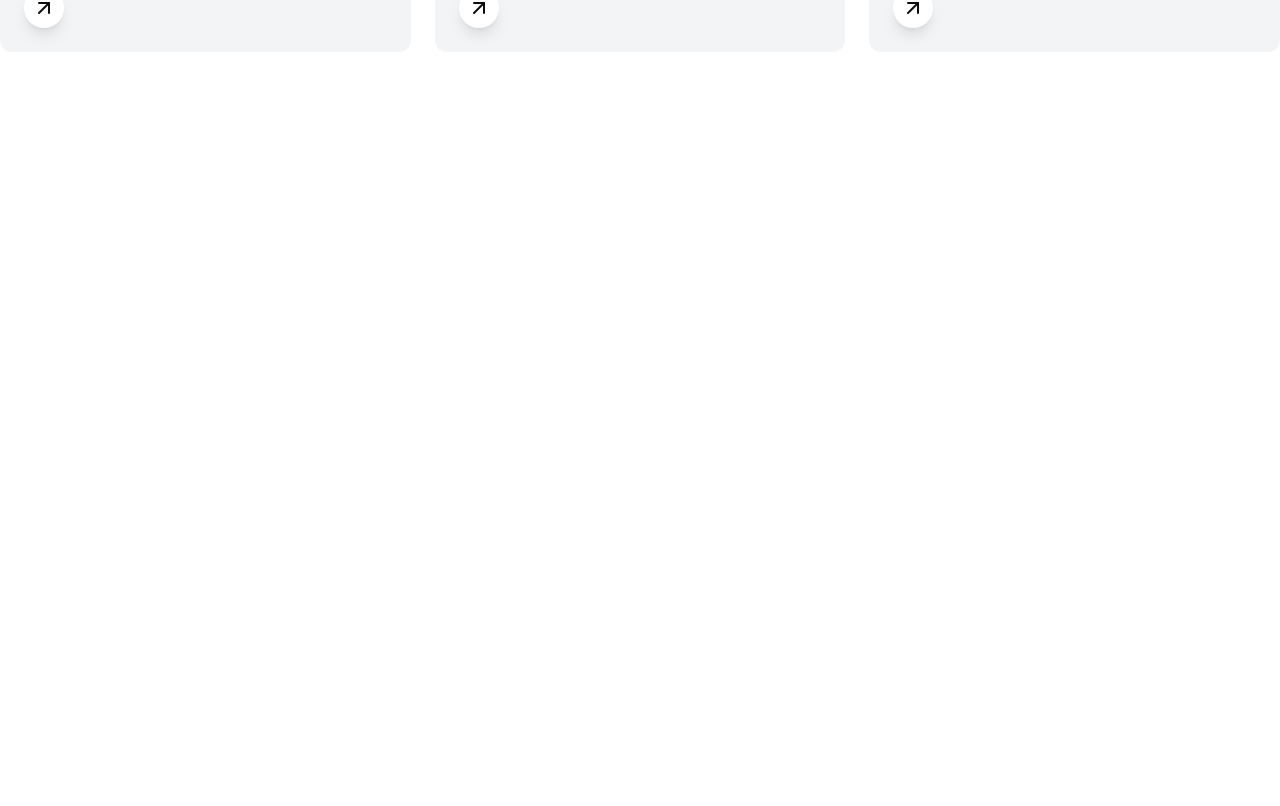
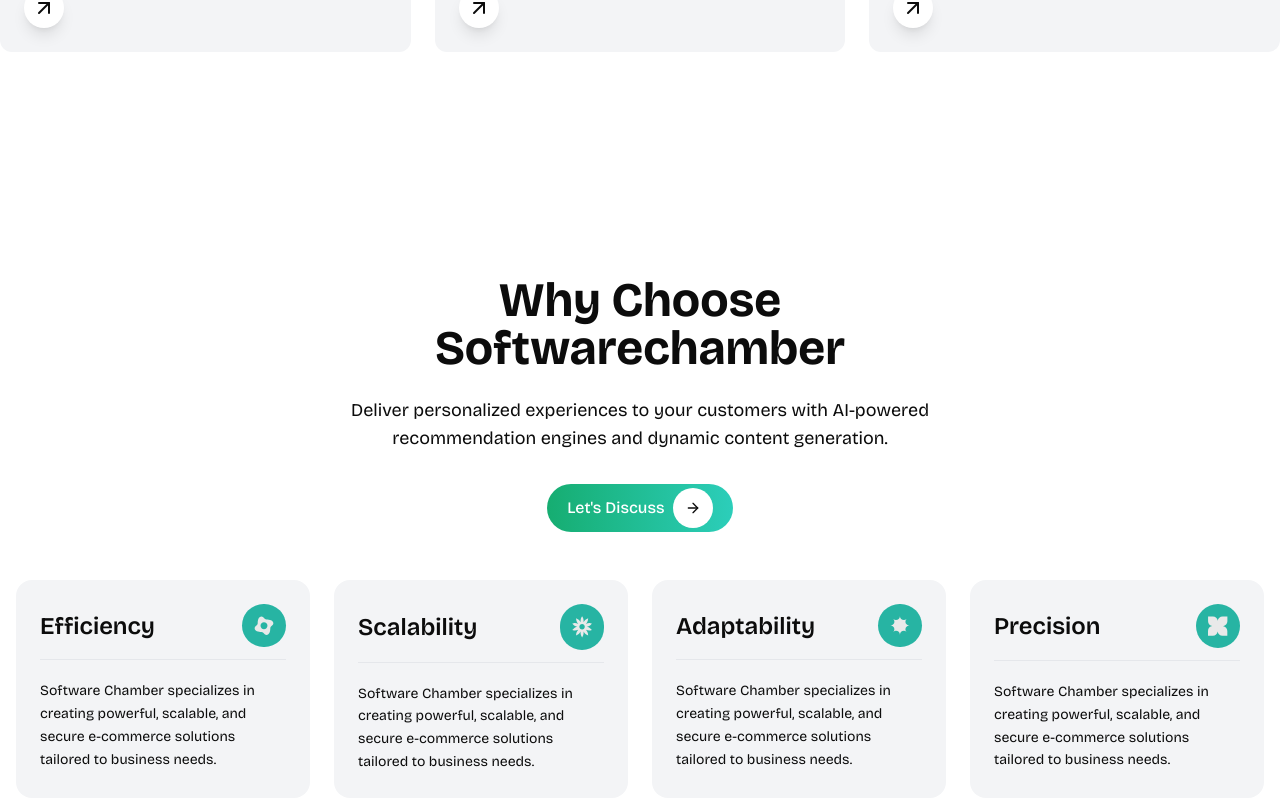
Before and after one commit to ihrimon/task-software-chamber, a Next.js app: page / in a window 1280 px wide. Shown: the part 3198-4004 px from the top of the page. Before the commit the page ends 3410 px from the top, so only its background shows below. Built offline with nearby package versions, Linux system fonts and the light colour scheme.

Commit message:
section: why choose us completed

```diff
--- a/app/globals.css
+++ b/app/globals.css
@@ -52,3 +52,7 @@ body {
 .bg-primary {
   background-color: var(--primary) !important;
 }
+
+button {
+  cursor: pointer;
+}
--- a/app/page.tsx
+++ b/app/page.tsx
@@ -1,6 +1,7 @@
 import About from '@/components/about';
 import Banner from '@/components/banner';
 import Services from '@/components/services';
+import WhyChooseUs from '@/components/why-choose-us';
 
 export default function Home() {
   return (
@@ -9,6 +10,7 @@ export default function Home() {
         <Banner />
         <About />
         <Services />
+        <WhyChooseUs />
       </main>
 
       <footer></footer>
--- /dev/null
+++ b/components/why-choose-us.tsx
@@ -0,0 +1,106 @@
+import { ArrowRight, ChevronLeft, ChevronRight } from 'lucide-react';
+import Image from 'next/image';
+
+const features = [
+  {
+    id: 'efficiency',
+    title: 'Efficiency',
+    description:
+      'Software Chamber specializes in creating powerful, scalable, and secure e-commerce solutions tailored to business needs.',
+    icon: '/assets/icons/choose-1.svg',
+  },
+  {
+    id: 'scalability',
+    title: 'Scalability',
+    description:
+      'Software Chamber specializes in creating powerful, scalable, and secure e-commerce solutions tailored to business needs.',
+    icon: '/assets/icons/choose-2.svg',
+  },
+  {
+    id: 'adaptability',
+    title: 'Adaptability',
+    description:
+      'Software Chamber specializes in creating powerful, scalable, and secure e-commerce solutions tailored to business needs.',
+    icon: '/assets/icons/choose-3.svg',
+  },
+  {
+    id: 'precision',
+    title: 'Precision',
+    description:
+      'Software Chamber specializes in creating powerful, scalable, and secure e-commerce solutions tailored to business needs.',
+    icon: '/assets/icons/choose-4.svg',
+  },
+];
+
+const WhyChooseUs = () => {
+  return (
+    <section className='bg-white py-16 px-4 text-heading relative'>
+      <div className='max-w-7xl mx-auto'>
+        {/* Header */}
+        <div className='text-center mb-12'>
+          <h2 className='text-4xl md:text-5xl font-bold text-hero-text mb-6'>
+            Why Choose
+            <br />
+            Softwarechamber
+          </h2>
+          <p className='text-lg text-subtitle-text max-w-2xl mx-auto mb-8'>
+            Deliver personalized experiences to your customers with AI-powered
+            recommendation engines and dynamic content generation.
+          </p>
+          <button
+            className='px-5 py-1 rounded-full font-medium transition-all duration-300 hover:scale-105 flex items-center justify-between gap-2 text-white mx-auto'
+            style={{
+              background: 'linear-gradient(90deg, #16AD71, #2CCEBA)',
+            }}
+          >
+            Let&apos;s Discuss
+            <span className='bg-white size-10 rounded-full grid place-items-center'>
+              <ArrowRight className='h-4 w-4 text-heading' />
+            </span>
+          </button>
+        </div>
+
+        {/* Wrapper for arrows and cards */}
+        <div className='relative flex items-center'>
+          {/* Left Arrow */}
+          <div className='absolute -left-6 lg:-left-16 z-10'>
+            <button className='w-12 h-12 rounded-full bg-background border-2 border-border hover:bg-muted transition-colors grid place-items-center'>
+              <ChevronLeft className='h-5 w-5 text-white' />
+            </button>
+          </div>
+
+          {/* Feature Cards Grid */}
+          <div className='grid grid-cols-1 md:grid-cols-2 lg:grid-cols-4 gap-6 flex-1'>
+            {features.map(({ id, title, description, icon }) => (
+              <div
+                key={id}
+                className='bg-gray-100 rounded-2xl p-6 hover:shadow-lg transition-all duration-300 hover:-translate-y-1'
+              >
+                <div className='flex items-center justify-between border-b border-gray-200 gap-4 pb-3'>
+                  <h3 className='text-2xl font-semibold text-hero-text'>
+                    {title}
+                  </h3>
+                  <div className='bg-primary rounded-full p-3'>
+                    <Image src={icon} alt='icon' height={20} width={20} />
+                  </div>
+                </div>
+                <p className='text-subtitle-text text-sm leading-relaxed mt-5'>
+                  {description}
+                </p>
+              </div>
+            ))}
+          </div>
+
+          {/* Right Arrow */}
+          <div className='absolute -right-6 lg:-right-16 z-10'>
+            <button className='w-12 h-12 rounded-full bg-background border-2 border-border hover:bg-muted transition-colors grid place-items-center'>
+              <ChevronRight className='h-5 w-5 text-white' />
+            </button>
+          </div>
+        </div>
+      </div>
+    </section>
+  );
+};
+
+export default WhyChooseUs;
```
